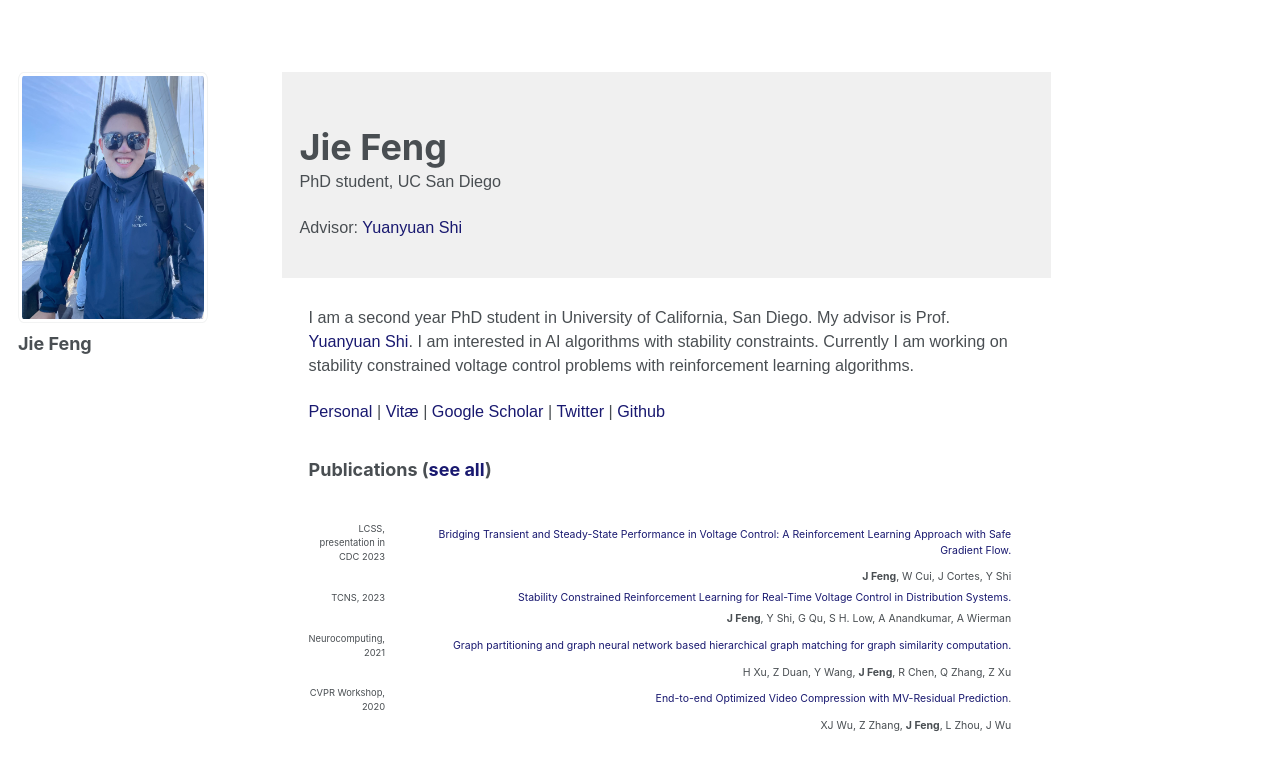
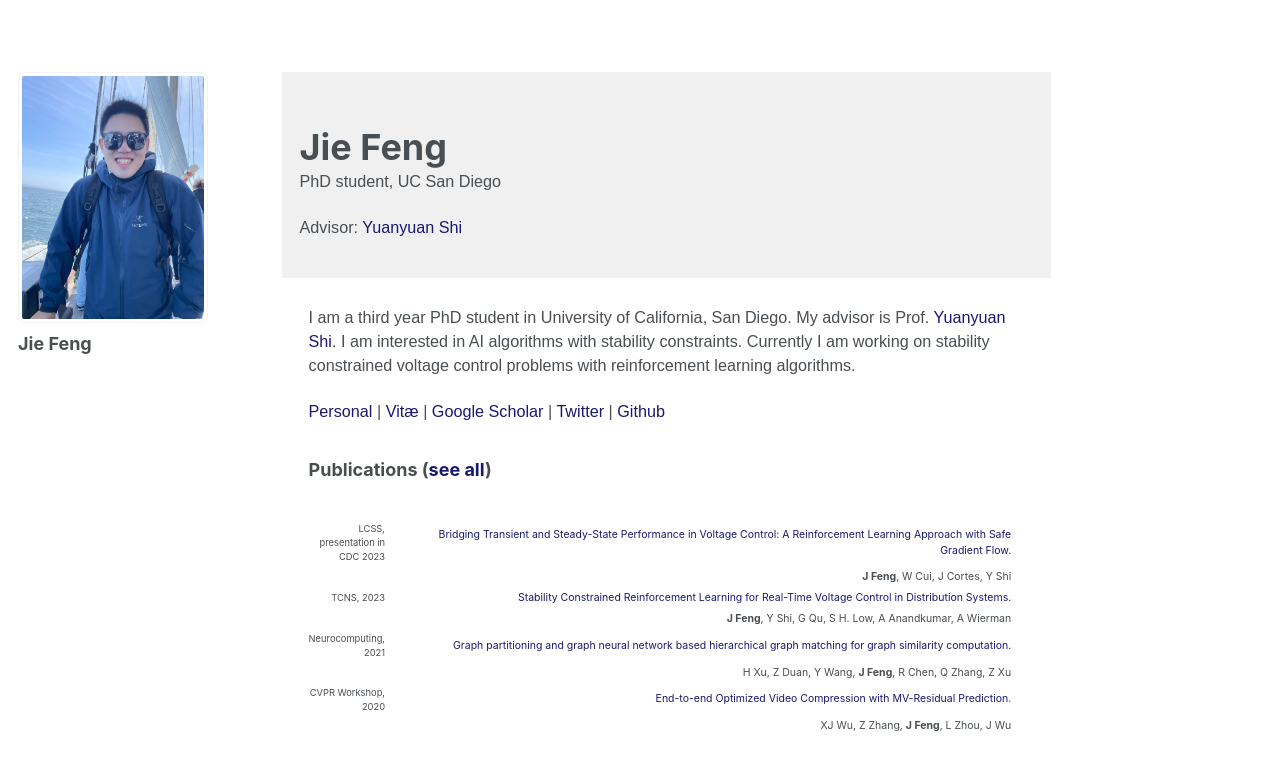
Before and after one commit to JieFeng-cse/JieFeng-cse.github.io, a Jekyll site: the page built from _pages/about.md, in a window 1280 px wide. Shown: the top 771 px of the page. Built offline with Jekyll 4.4.1, drawn with Linux system fonts in a browser that asks for light colours.

Commit message:
small update

```diff
--- a/_pages/about.md
+++ b/_pages/about.md
@@ -76,7 +76,7 @@ redirect_from:
     </header>
     <main>
         <div id="bio">
-            <p>I am a second year PhD student in University of California, San Diego. My advisor is Prof. <a href="https://yyshi.eng.ucsd.edu/" target="_blank">Yuanyuan Shi</a>. I am interested in AI algorithms with stability constraints. Currently I am working on stability constrained voltage control problems with reinforcement learning algorithms.</p>
+            <p>I am a third year PhD student in University of California, San Diego. My advisor is Prof. <a href="https://yyshi.eng.ucsd.edu/" target="_blank">Yuanyuan Shi</a>. I am interested in AI algorithms with stability constraints. Currently I am working on stability constrained voltage control problems with reinforcement learning algorithms.</p>
             <p>
                 <a href="https://jiefeng-cse.github.io/personal/" target="_blank">Personal</a> |
                 <a href="https://jiefeng-cse.github.io/files/Jie_resume.pdf" target="_blank">Vitæ</a> |
```
